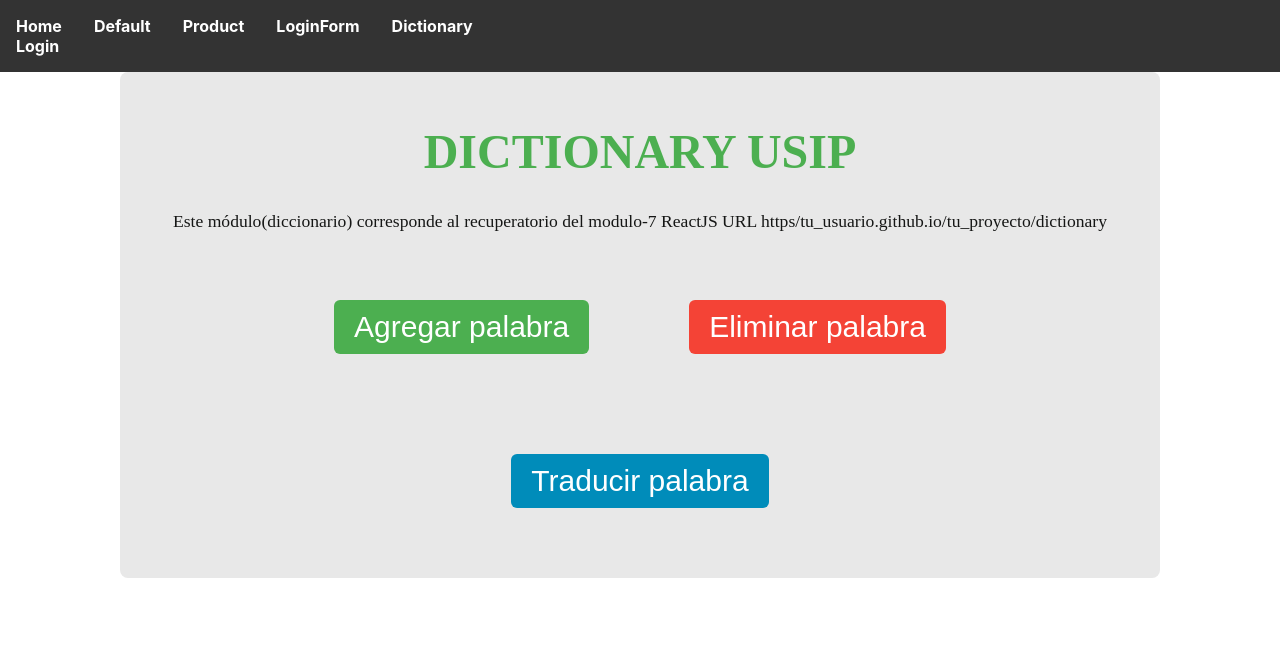
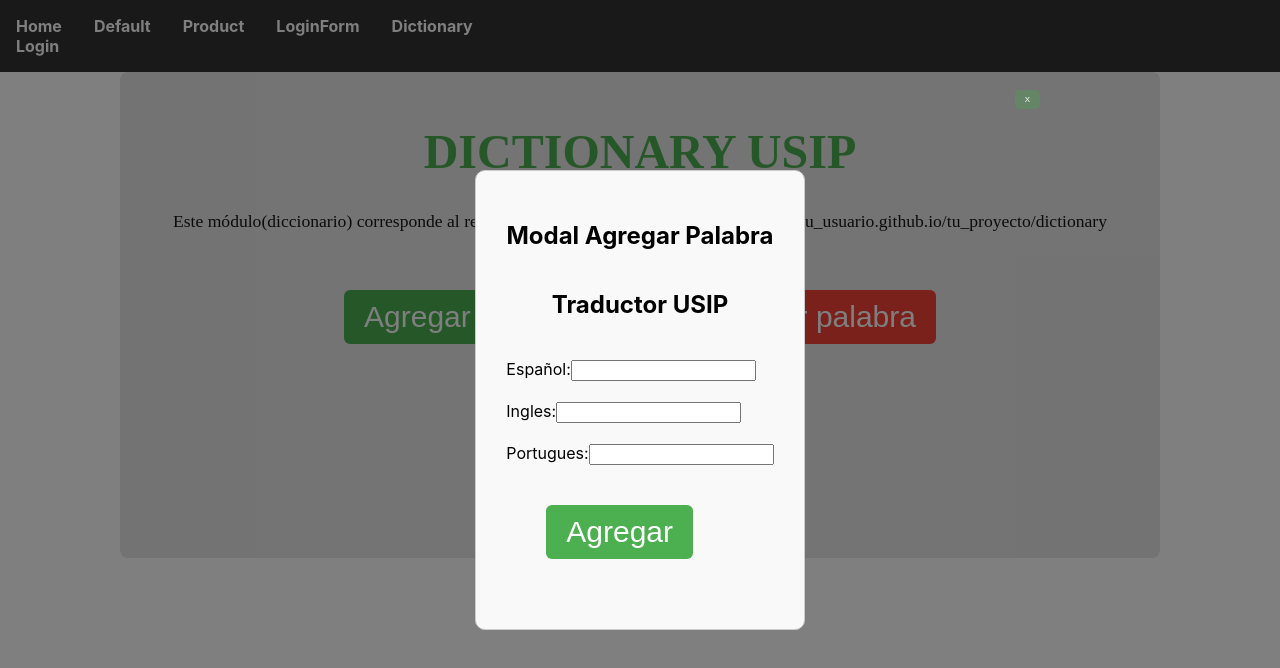
Before and after one commit to GracielaCy/desarrollo-frontend-rea, a React (Create React App) app: page /dictionary in a window 1280 px wide. Both pictures are taken after a click on the button "Agregar palabra". Shown: the top 668 px of the page. Built offline with nearby package versions, Linux system fonts and the light colour scheme.

Commit message:
recuperatorio ejercicio 4

```diff
--- a/package.json
+++ b/package.json
@@ -10,6 +10,7 @@
     "framer-motion": "^11.3.29",
     "react": "^18.3.1",
     "react-dom": "^18.3.1",
+    "react-modal": "^3.16.1",
     "react-redux": "^9.1.2",
     "react-router-dom": "^6.26.1",
     "react-scripts": "5.0.1",
--- /dev/null
+++ b/src/components/Modal.jsx
@@ -0,0 +1,77 @@
+import React, { useState } from 'react';
+import Modal from 'react-modal';
+import { useDispatch } from 'react-redux';
+import { addDictionaryData } from '../redux/dictionary/dictionaryActions'; // Importa tu acción
+
+Modal.setAppElement('#root');
+
+const  AddModal = ({ isOpen, onRequestClose }) => {
+  const [lenguaje1, setLenguaje1] = useState('');
+  const [lenguaje2, setLenguaje2] = useState('');
+  const [lenguaje3, setLenguaje3] = useState('');
+  const dispatch = useDispatch();
+
+  const handleAddWord = () => {
+    const newLenguaje = {
+      langua1: lenguaje1,
+      langua2: lenguaje2,
+      langua3: lenguaje3,
+    };
+
+    dispatch(addDictionaryData(newLenguaje));
+
+    setLenguaje1('');
+    setLenguaje2('');
+    setLenguaje3('');
+
+    onRequestClose();
+  };
+
+  return (
+    <Modal
+
+    isOpen={isOpen}
+      onRequestClose={onRequestClose}
+      contentLabel="Agregar Palabra"
+      className="modal-content"
+      overlayClassName="modal-overlay"
+
+
+    >
+
+
+
+      <form>
+      <h2>Modal Agregar Palabra</h2>
+      <button
+          className="modal-close-button"
+          onClick={onRequestClose}>
+          X
+      </button>
+        <h2>Traductor USIP</h2>
+        <label  >
+          Español:
+           <input type="text" value={lenguaje1} onChange={(e) => setLenguaje1(e.target.value)} />
+         <br />
+         <br />
+        </label>
+        <label >
+          Ingles:
+          <input type="text" value={lenguaje2} onChange={(e) => setLenguaje2(e.target.value)} />
+        <br />
+        <br />
+        </label >
+        <label>
+          Portugues:
+          <input type="text" value={lenguaje3} onChange={(e) => setLenguaje3(e.target.value)} />
+        <br />
+        </label>
+        <button type="button" onClick={handleAddWord}>Agregar</button>
+
+      </form>
+
+    </Modal>
+  );
+};
+
+export default AddModal;
--- /dev/null
+++ b/src/redux/dictionary/dictionaryActions.js
@@ -0,0 +1,8 @@
+import { SET_DICTIONARY_DATA } from './dictionaryTypes';
+
+export const addDictionaryData = (dictionaryData) => {
+    return {
+        type: SET_DICTIONARY_DATA,
+        payload: dictionaryData,
+    };
+};
--- /dev/null
+++ b/src/redux/dictionary/dictionaryTypes.js
@@ -0,0 +1 @@
+export const SET_DICTIONARY_DATA = 'SET_DICTIONARY_DATA';
--- a/src/screens/Dictionary/Dictionary.css
+++ b/src/screens/Dictionary/Dictionary.css
@@ -35,7 +35,7 @@
 
   button {
     padding: 10px 20px;
-    margin: 50px;
+    margin: 40px;
     border-radius: 6px;
     border: none;
     background-color: #4CAF50;
@@ -68,3 +68,22 @@
     margin-bottom: 10px;
     color: #333;
   }
+
+.button-section {
+    margin-bottom: 20px;
+}
+
+
+.modal-close-button  {
+    padding: 5px 10px;
+    border-radius: 5px;
+    border: none;
+    background-color: #658666;
+    color: white;
+    cursor: pointer;
+    font-size: 8px;
+    position: absolute;
+    top: 50px;
+    right: 200px;
+
+  }
--- a/src/screens/Dictionary/Dictionary.jsx
+++ b/src/screens/Dictionary/Dictionary.jsx
@@ -1,10 +1,10 @@
-
 
 import React, { useState } from 'react';
 import './Dictionary.css';  // Estilos para el módulo
+import  AddModal from '../../components/Modal';
 
 const Dictionary = () => {
-  const [word, setWord] = useState(''); // Estado para almacenar la palabra ingresada
+  const [modalIsOpen, setModalIsOpen] = useState(false); // Estado para almacenar la palabra ingresada
 
   return (
     <div className="dictionary-container">
@@ -16,10 +16,14 @@ const Dictionary = () => {
 
 
       <div className="button-section">
-        <button className="add-button">Agregar palabra</button>
+        <button className="add-button"  onClick={()=>setModalIsOpen(true)}>Agregar palabra</button>
         <button className="delete-button">Eliminar palabra</button>
         <button className="translate-button">Traducir palabra</button>
       </div>
+      < AddModal
+        isOpen={modalIsOpen}
+        onRequestClose={() => setModalIsOpen(false)}
+      />
     </div>
   );
 };
```
Also changed, not shown: src/redux/dictionary/dictionaryReducer.js (added, +24 -0 lines), 1 other file (tests, documents, lock files or other folders).
